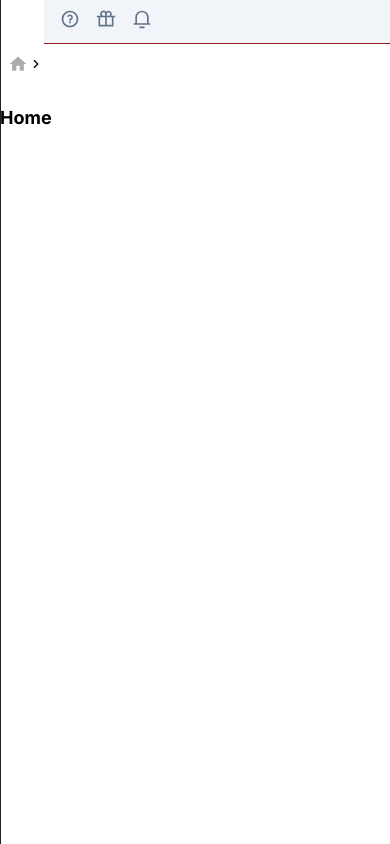
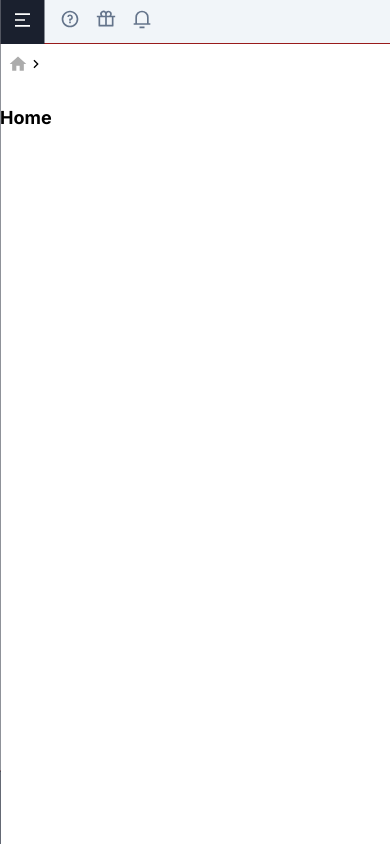
Before and after one commit to MiguelHG2351/github-clone, a Next.js app in the folder app/: page / in a window 390 px wide. Built offline with nearby package versions, Linux system fonts and the light colour scheme.

Commit message:
bug de sidenav corregido

```diff
--- a/app/src/components/container/Header/index.js
+++ b/app/src/components/container/Header/index.js
@@ -28,7 +28,7 @@ export default function Header() {
     }
 
     const headerClass = classnames(
-        'fixed box-border flex flex-col justify-between  h-screen z-20 bg-blue-dark overflow-y-auto w-auto md:static',
+        'fixed z-20 h-scree bg-blue-dark w-auto md:static',
         {
             'translate-x-0': openMenu.isOpen,
             '-translate-x-full md:translate-x-0': !openMenu.isOpen,
@@ -43,9 +43,11 @@ export default function Header() {
             static: openMenu.isOpen,
         }
     );
+    console.log(openMenu);
 
     return (
         <header className={headerClass}>
+            <div className="container h-screen box-border flex flex-col justify-between overflow-y-auto">
                 <div className="top-header">
                     <div className="header-logo border-b border-red-800 text-white h-11 px-2 box-border flex gap-x-8 items-center justify-between">
                         <span className="inline-block text-sm pl-2">
@@ -60,7 +62,6 @@ export default function Header() {
                         </span>
                         <button
                             onClick={toggleMenu}
-                        aria-hidden
                             className={buttonMenuClass}
                         >
                             <svg
@@ -75,7 +76,7 @@ export default function Header() {
                             </svg>
                         </button>
                     </div>
-                <ul className="list-options list-none px-2 my-0">
+                    <ul className="list-options list-none px-2 my-0  overflwo-y-auto">
                         <li className="bg-gray-state p-3">
                             <Link href="/">
                                 <a className="inline-block no-underline text-white">
@@ -136,6 +137,7 @@ export default function Header() {
                     </ul>
                 </div>
                 <ProfileHeader animate={openMenu.isFirstOpen} />
+            </div>
         </header>
     );
 }
--- a/app/src/components/container/Sidenav/index.js
+++ b/app/src/components/container/Sidenav/index.js
@@ -4,7 +4,7 @@ import Breadcrumb from "./Breadcrumb";
 export default function Sidenav() {
 
     return (
-        <section className="options flex-col-reverse bg-light-blue flex items-stretch justify-between sticky md:static">
+        <section className="options flex-col-reverse bg-light-blue flex items-stretch justify-between sticky z-10 md:static">
             <Breadcrumb />
             <div className="options-container flex">
                 <div className="empty w-11 h-11 md:w-0"></div>
```
Lines whose indentation alone changed are shown as unchanged.
